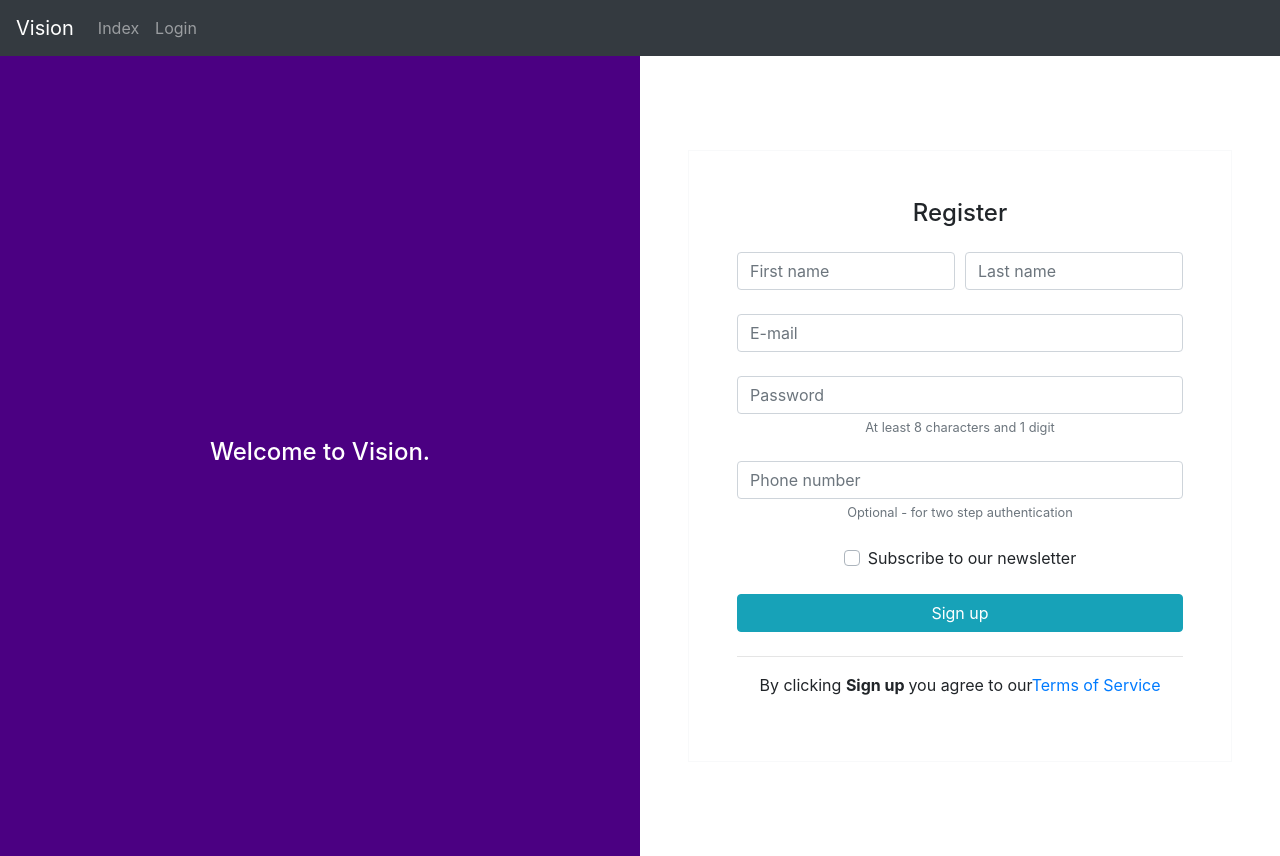
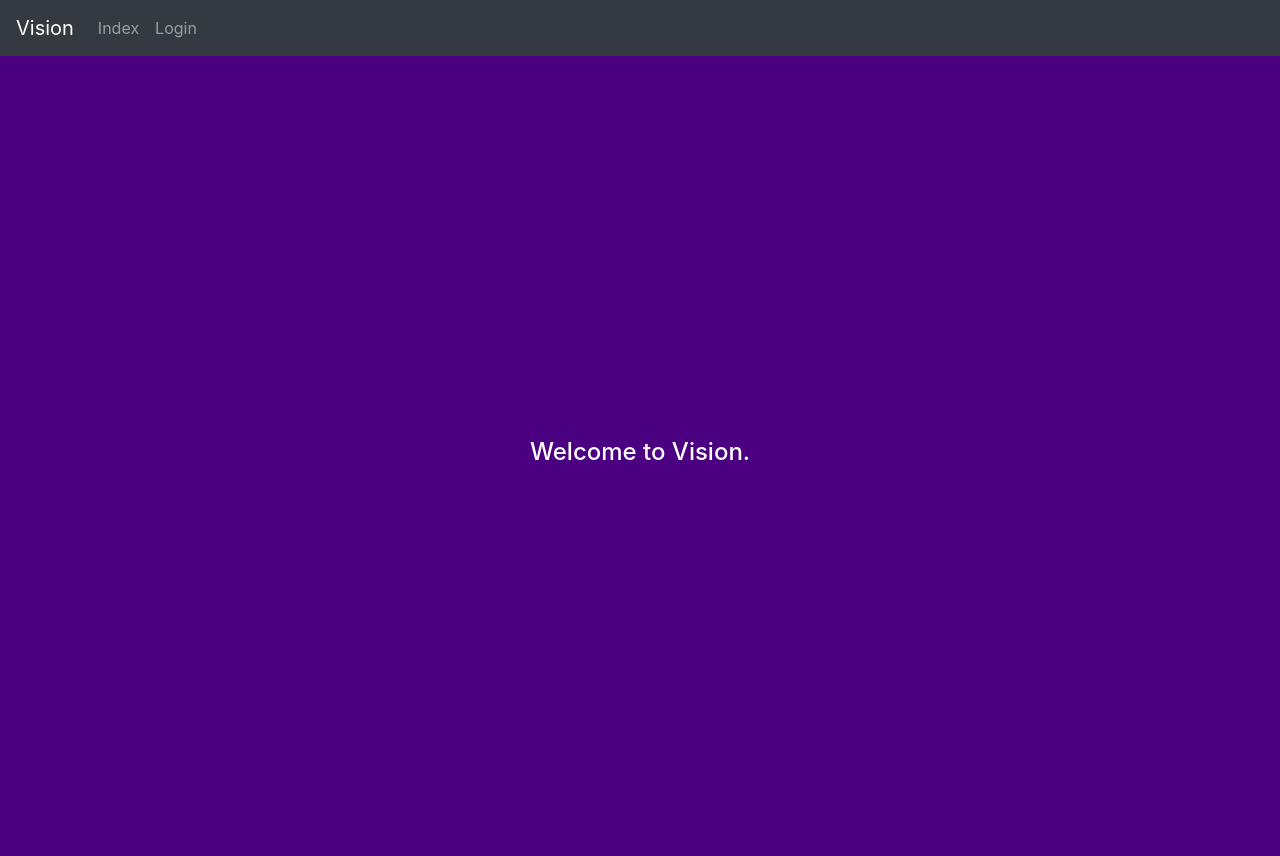
Before and after one commit to todokku/twitch.tv_clone, a React (Create React App) app in the folder client/: page / in a window 1280 px wide. Built offline with nearby package versions, Linux system fonts and the light colour scheme.

Commit message:
google api oauth

```diff
--- a/client/public/index.html
+++ b/client/public/index.html
@@ -8,6 +8,8 @@
       name="description"
       content="Web site created using create-react-app"
     />
+    <!--Google Js library-->
+    <script src="https://apis.google.com/js/api.js"></script>
     <!--
       manifest.json provides metadata used when your web app is installed on a
       user's mobile device or desktop. See https://developers.google.com/web/fundamentals/web-app-manifest/
--- a/client/src/components/streams/Login.js
+++ b/client/src/components/streams/Login.js
@@ -62,3 +62,5 @@ const Login = () => {
 };
 
 export default Login;
+
+//Oauth id: 536299701530-t8uf044eu68nu4mc9fbcqloa7lktf6u8.apps.googleusercontent.com
--- a/client/src/components/streams/StreamHome.js
+++ b/client/src/components/streams/StreamHome.js
@@ -4,100 +4,13 @@ import "./StreamHome.css";
 const StreamHome = (props) => {
   return (
     <div className="d-md-flex h-md-100 align-items-center">
-      <div className="col-md-6 p-0 bg-indigo h-md-100">
+      <div className="col-md-12 p-0 bg-indigo h-md-100">
         <div className="text-white d-md-flex align-items-center h-100 p-5 text-center justify-content-center">
           <div className="logoarea pt-5 pb-5">
             <h4>Welcome to Vision.</h4>
           </div>
         </div>
       </div>
-
-      <div className="col-md-6 p-0 bg-white h-md-100 loginarea">
-        <div className="d-md-flex align-items-center h-md-100 p-5 justify-content-center">
-          <form className="text-center border border-light p-5" action="#!">
-            <p className="h4 mb-4">Register</p>
-
-            <div className="form-row mb-4">
-              <div className="col">
-                <input
-                  type="text"
-                  id="defaultRegisterFormFirstName"
-                  className="form-control"
-                  placeholder="First name"
-                />
-              </div>
-              <div className="col">
-                <input
-                  type="text"
-                  id="defaultRegisterFormLastName"
-                  className="form-control"
-                  placeholder="Last name"
-                />
-              </div>
-            </div>
-
-            <input
-              type="email"
-              id="defaultRegisterFormEmail"
-              className="form-control mb-4"
-              placeholder="E-mail"
-            />
-
-            <input
-              type="password"
-              id="defaultRegisterFormPassword"
-              className="form-control"
-              placeholder="Password"
-              aria-describedby="defaultRegisterFormPasswordHelpBlock"
-            />
-            <small
-              id="defaultRegisterFormPasswordHelpBlock"
-              className="form-text text-muted mb-4"
-            >
-              At least 8 characters and 1 digit
-            </small>
-
-            <input
-              type="text"
-              id="defaultRegisterPhonePassword"
-              className="form-control"
-              placeholder="Phone number"
-              aria-describedby="defaultRegisterFormPhoneHelpBlock"
-            />
-            <small
-              id="defaultRegisterFormPhoneHelpBlock"
-              className="form-text text-muted mb-4"
-            >
-              Optional - for two step authentication
-            </small>
-
-            <div className="custom-control custom-checkbox">
-              <input
-                type="checkbox"
-                className="custom-control-input"
-                id="defaultRegisterFormNewsletter"
-              />
-              <label
-                className="custom-control-label"
-                for="defaultRegisterFormNewsletter"
-              >
-                Subscribe to our newsletter
-              </label>
-            </div>
-
-            <button className="btn btn-info my-4 btn-block" type="submit">
-              Sign up
-            </button>
-            <hr />
-            <p>
-              By clicking <b>Sign up </b> you agree to our
-              <a href="" target="_blank">
-                Terms of Service
-              </a>
-            </p>
-          </form>
-        </div>
-      </div>
     </div>
   );
 };
```
Also changed, not shown: client/src/logo/brand.png (added).
